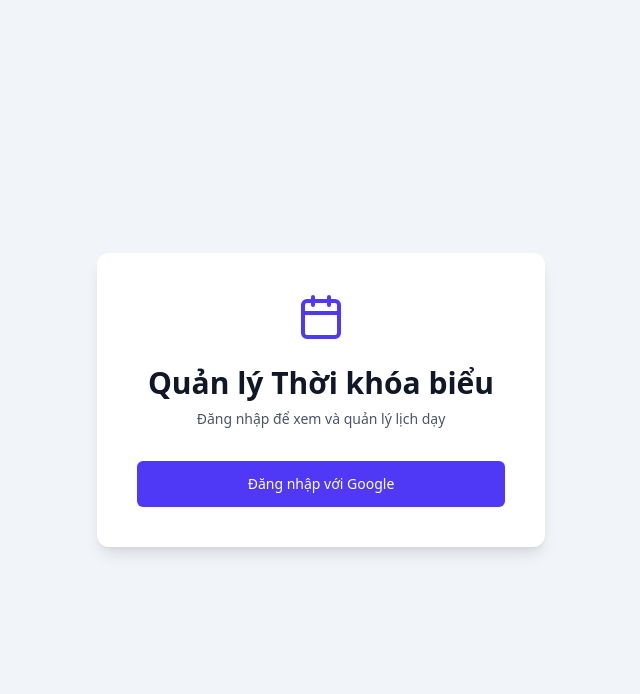
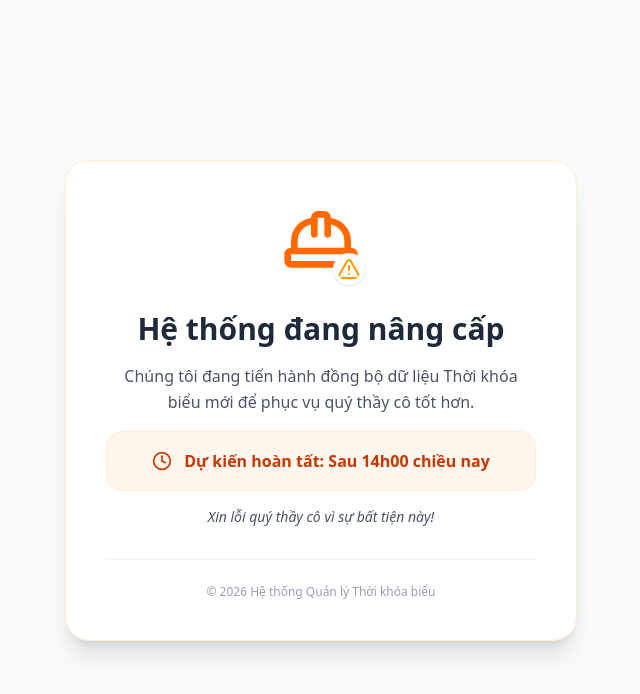
Before and after one commit to nguyendongnam261189-dotcom/THOIKHOABIEU, a React (Vite) app: page /login in a window 1280 px wide. Shown: the top 694 px of the page, without its empty margins (319-959 px from the left). Built offline with nearby package versions, Linux system fonts and the light colour scheme; no server answers.

Commit message:
Update App.tsx

```diff
--- a/src/App.tsx
+++ b/src/App.tsx
@@ -11,13 +11,50 @@ import { ClassView } from './pages/ClassView';
 import { SubstituteTeacher } from './pages/SubstituteTeacher';
 import { TeacherManagement } from './pages/TeacherManagement';
 import { UserManagement } from './pages/UserManagement';
-// 🔥 IMPORT THÊM FILE DASHBOARD MỚI TẠO
 import { Dashboard } from './pages/Dashboard';
 import { ErrorBoundary } from './components/ErrorBoundary';
-import { Loader2, Clock, XCircle } from 'lucide-react';
+import { Loader2, Clock, XCircle, HardHat, AlertTriangle } from 'lucide-react';
 import { ZaloWarning } from './components/ZaloWarning';
-// THÊM DÒNG NÀY ĐỂ GỌI BẢNG THÔNG BÁO CÀI ĐẶT APP
 import { InstallPrompt } from './components/InstallPrompt';
+
+// ========================================================
+// 🔥 CẤU HÌNH CHẾ ĐỘ BẢO TRÌ (MỀM)
+// Thầy chỉ cần đổi thành false để mở lại hệ thống bình thường
+// ========================================================
+const IS_MAINTENANCE = true;
+
+/**
+ * 🚧 Component Trang Bảo trì
+ */
+const MaintenancePage = () => (
+  <div className="min-h-screen bg-slate-50 flex flex-col items-center justify-center p-6 text-center">
+    <div className="bg-white p-10 rounded-3xl shadow-xl max-w-lg w-full border border-orange-100">
+      <div className="relative mb-6 inline-block">
+        <HardHat className="w-20 h-20 text-orange-500 mx-auto" />
+        <AlertTriangle className="w-8 h-8 text-amber-500 absolute -bottom-1 -right-1 bg-white rounded-full p-1 shadow-sm" />
+      </div>
+
+      <h2 className="text-3xl font-extrabold text-gray-800 mb-4">Hệ thống đang nâng cấp</h2>
+
+      <div className="space-y-4 text-gray-600 leading-relaxed mb-8">
+        <p>
+          Chúng tôi đang tiến hành đồng bộ dữ liệu Thời khóa biểu mới để phục vụ quý thầy cô tốt hơn.
+        </p>
+        <div className="bg-orange-50 p-4 rounded-2xl flex items-center justify-center gap-3 text-orange-700 font-bold border border-orange-100">
+          <Clock className="w-5 h-5" />
+          Dự kiến hoàn tất: Sau 14h00 chiều nay
+        </div>
+        <p className="text-sm italic">
+          Xin lỗi quý thầy cô vì sự bất tiện này!
+        </p>
+      </div>
+
+      <div className="pt-6 border-t border-gray-100">
+        <p className="text-xs text-gray-400">© 2026 Hệ thống Quản lý Thời khóa biểu</p>
+      </div>
+    </div>
+  </div>
+);
 
 const PendingApproval = () => (
   <div className="min-h-screen bg-slate-50 flex flex-col items-center justify-center p-4">
@@ -57,18 +94,15 @@ const Rejected = () => (
 
 const App: React.FC = () => {
   const [user, setUser] = useState<any>(null);
-  // 🔥 BỔ SUNG 'manager' VÀO KHAI BÁO STATE
   const [role, setRole] = useState<'admin' | 'manager' | 'teacher' | 'ttcm' | null>(null);
   const [department, setDepartment] = useState<string | null>(null);
-  const [teacherName, setTeacherName] = useState<string | null>(null); // THÊM STATE LƯU TÊN GIÁO VIÊN
+  const [teacherName, setTeacherName] = useState<string | null>(null);
   const [status, setStatus] = useState<'pending' | 'approved' | 'rejected' | null>(null);
   const [loading, setLoading] = useState(true);
 
-  // Chống Google Translate tự động làm sai lệch chữ trên điện thoại Android
   useEffect(() => {
     document.documentElement.lang = "vi";
     document.documentElement.setAttribute("translate", "no");
-
     let meta = document.querySelector('meta[name="google"]');
     if (!meta) {
       meta = document.createElement('meta');
@@ -83,27 +117,23 @@ const App: React.FC = () => {
       if (currentUser) {
         setUser(currentUser);
         try {
+          // Chỉ gọi database nếu KHÔNG trong chế độ bảo trì để tiết kiệm Quota
+          if (!IS_MAINTENANCE) {
             const userDoc = await getDoc(doc(db, 'users', currentUser.uid));
-
             if (userDoc.exists()) {
               const data = userDoc.data();
-            // 🔥 BỔ SUNG 'manager' VÀO ÉP KIỂU (TYPE CASTING)
               setRole(data.role as 'admin' | 'manager' | 'teacher' | 'ttcm');
               setDepartment(data.department || null);
-            setTeacherName(data.teacherName || null); // ĐỌC TÊN GIÁO VIÊN TỪ FIREBASE
+              setTeacherName(data.teacherName || null);
               setStatus(data.status || 'pending');
             } else {
-            // Lần đầu tiên đăng nhập chưa có record trong Database
               setRole('teacher');
-            setDepartment(null);
-            setTeacherName(null);
               setStatus('pending');
+            }
           }
         } catch (error) {
           console.error("Error fetching user role:", error);
           setRole('teacher');
-          setDepartment(null);
-          setTeacherName(null);
           setStatus('pending');
         }
       } else {
@@ -118,6 +148,12 @@ const App: React.FC = () => {
 
     return () => unsubscribe();
   }, []);
+
+  // 🛡️ CHẶN TRUY CẬP NẾU ĐANG BẢO TRÌ (Chỉ Admin mới có thể lách qua nếu thầy muốn code thêm,
+  // nhưng hiện tại tôi sẽ chặn toàn bộ để bảo vệ Quota của thầy)
+  if (IS_MAINTENANCE && !loading) {
+    return <MaintenancePage />;
+  }
 
   if (loading) {
     return (
@@ -137,10 +173,7 @@ const App: React.FC = () => {
 
   return (
     <ErrorBoundary>
-      {/* Gọi component chặn Zalo đã được import ở trên */}
       <ZaloWarning />
-
-      {/* HIỂN THỊ BẢNG MỜI CÀI ĐẶT APP (Sẽ tự nổi lên sau 2s nếu dùng ĐTDĐ) */}
       <InstallPrompt />
 
       <Router>
@@ -148,11 +181,9 @@ const App: React.FC = () => {
           <Route path="/login" element={!user ? <Login /> : <Navigate to="/" />} />
 
           <Route path="/" element={user ? <Layout role={role} /> : <Navigate to="/login" />}>
-            {/* TRUYỀN THÊM BIẾN teacherName VÀO TRANG XEM TKB */}
             <Route index element={<TeacherView role={role} department={department} teacherName={teacherName} />} />
             <Route path="class" element={<ClassView />} />
 
-            {/* Admin Routes */}
             <Route
               path="admin"
               element={role === 'admin' ? <AdminDashboard /> : <Navigate to="/" />}
@@ -162,7 +193,6 @@ const App: React.FC = () => {
               element={role === 'admin' ? <UserManagement /> : <Navigate to="/" />}
             />
 
-            {/* 🔥 ROUTE MỚI CHO TRANG THỐNG KÊ (Dành cho Admin, Manager và TTCM) */}
             <Route
               path="dashboard"
               element={(role === 'admin' || role === 'manager' || role === 'ttcm') ? <Dashboard role={role} department={department} /> : <Navigate to="/" />}
```
Lines whose indentation alone changed are shown as unchanged.
